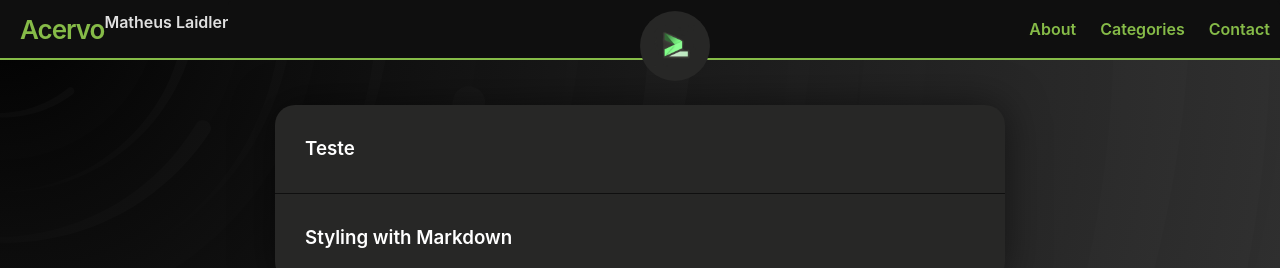
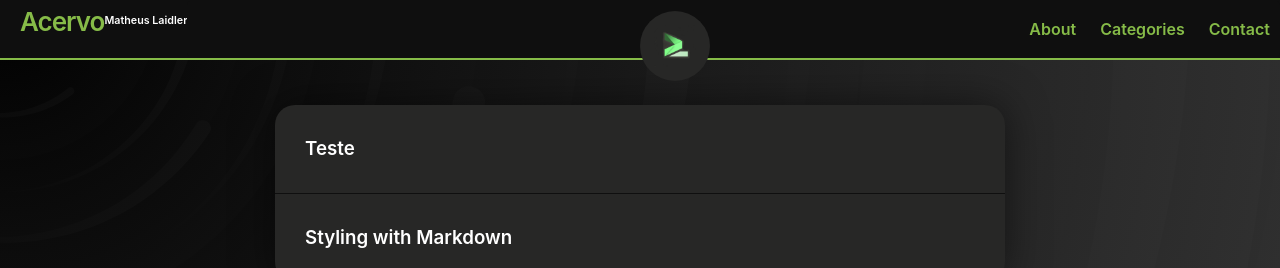
Before and after one commit to matheuslaidler/WayOfSec-Welcome-Theme, a Jekyll site: the page built from index.md, in a window 1280 px wide. Shown: the top 268 px of the page. Built offline with Jekyll 4.4.1, drawn with Linux system fonts in a browser that asks for light colours.

Commit message:
Update header.html

```diff
--- a/_includes/header.html
+++ b/_includes/header.html
@@ -2,8 +2,8 @@
   {%- assign default_paths = site.pages | map: "path" -%}
   {%- assign page_paths = site.header_pages | default: default_paths -%}
   {%- assign titles_size = site.pages | map: 'title' | join: '' | size -%}
-  <a class="site-title" rel="author" href="{{ "/" | relative_url }}">{{ site.title | escape }}</a>
-  <p> Matheus Laidler</p>
+  <p><a class="site-title" rel="author" href="{{ "/" | relative_url }}">{{ site.title | escape }}</a></p>
+  <center><h6> Matheus Laidler</h6></center>
   {%- if titles_size > 0 -%}
     <nav class="site-nav">
       <input type="checkbox" id="nav-trigger" class="nav-trigger" />
```
